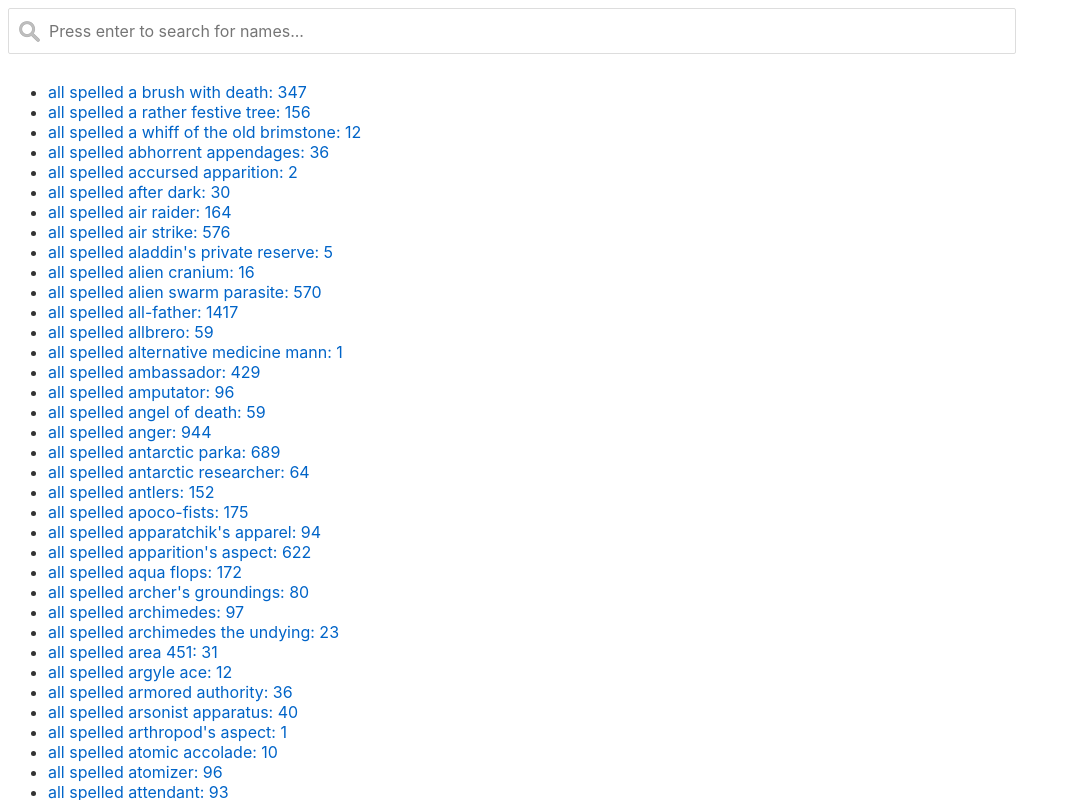
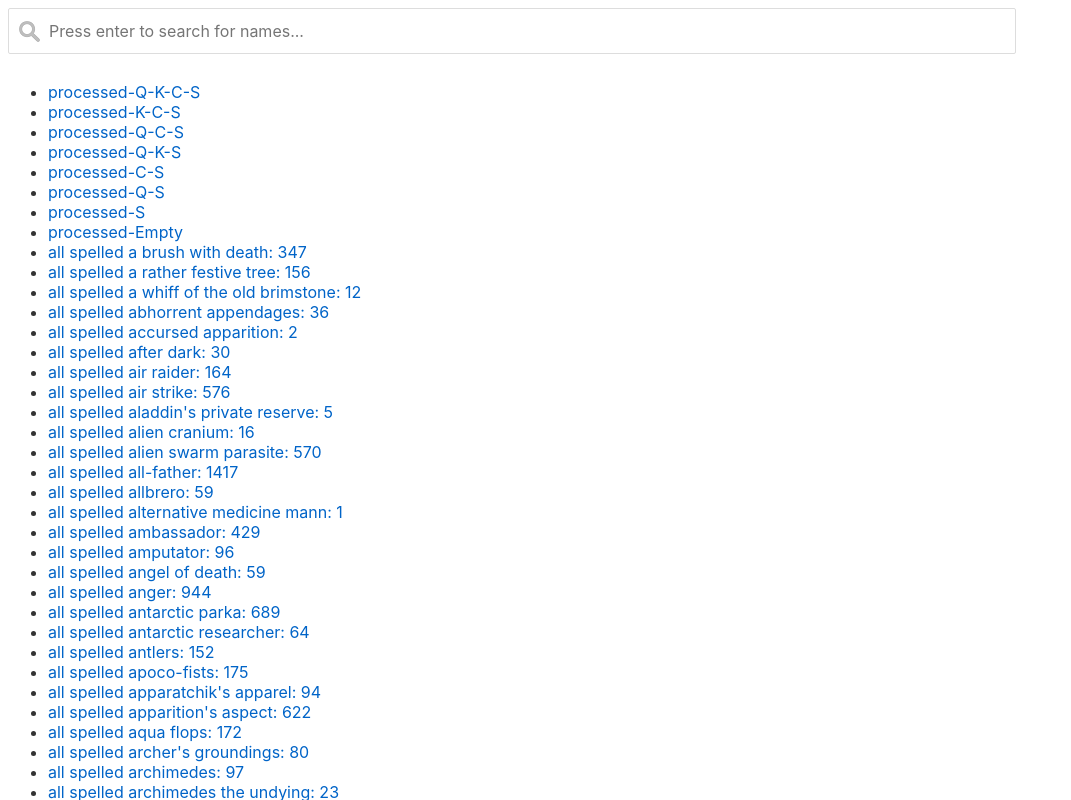
Before and after one commit to joekiller/counter-two, a Next.js app: page /all/render/index.html in a window 1280 px wide. Shown: the top 800 px of the page, without its empty margins (0-1071 px from the left). Built offline with nearby package versions, Linux system fonts and the light colour scheme.

Commit message:
add support for deep linking search results

```diff
--- /dev/null
+++ b/components/SearchForm.tsx
@@ -0,0 +1,70 @@
+import React, {useCallback, useEffect} from "react";
+import useMobileDetect from "./UseMobileDetect";
+import {ParsedUrlQuery} from "querystring";
+import {useRouter} from "next/router";
+
+function getSearchQuery(q: ParsedUrlQuery) {
+  return Array.isArray(q.q) ? q.q.join(' ') : q.q;
+}
+
+function getSpellSearch(d: Document): HTMLInputElement {
+  return document.getElementById("spellSearch") as HTMLInputElement
+}
+
+const SearchForm = ({loaded, handleLoaded, handleSearchChange, disableInstant}: {
+  loaded: boolean,
+  handleLoaded: (loaded: boolean) => void,
+  handleSearchChange: (searchText: string) => void,
+  disableInstant?: boolean
+}) => {
+  const router = useRouter();
+  const currentDevice = useMobileDetect();
+  const onInputChange: React.ChangeEventHandler<HTMLInputElement> = (e) => {
+    if(disableInstant || currentDevice.isMobile()) {
+      return;
+    }
+    handleSearchChange(e.target.value);
+  }
+
+  useEffect(() => {
+    if (router.isReady && !loaded) {
+      const current = getSpellSearch(document).value;
+      const sq = getSearchQuery(router.query) || "";
+      if(sq !== current) {
+        getSpellSearch(document).value = sq;
+      }
+      handleSearchChange(sq);
+      handleLoaded(true);
+    }
+  }, [handleLoaded, handleSearchChange, loaded, router.isReady, router.query]);
+
+  const handleSubmit = useCallback(() => {
+    const value = getSpellSearch(document).value;
+    const sq = getSearchQuery(router.query);
+    if (value != null && value !== sq) {
+      const base = router.asPath.split('?').shift()!
+      if (value) router.push(`${base}?q=${value.trim()}`, undefined, {shallow: true}).catch((e) => console.error(e));
+      else router.push(base, undefined, {shallow: true}).catch((e) => console.error(e));
+    }
+    handleSearchChange(value);
+  },[router, handleSearchChange])
+
+  return (
+    <form
+      onSubmit={(e) => {
+        e.preventDefault();
+        handleSubmit();
+      }}
+    >
+      <input
+        onChange={onInputChange}
+        enterKeyHint={"search"}
+        type={"search"}
+        name={"q"}
+        id={"spellSearch"}
+        placeholder={"Press enter to search for names..."}
+      />
+    </form>
+  )
+}
+export default SearchForm
--- /dev/null
+++ b/components/UseMobileDetect.ts
@@ -0,0 +1,25 @@
+import { useEffect } from 'react'
+
+const getMobileDetect = (userAgent: NavigatorID['userAgent']) => {
+  const isAndroid = () => Boolean(userAgent.match(/Android/i))
+  const isIos = () => Boolean(userAgent.match(/iPhone|iPad|iPod/i))
+  const isOpera = () => Boolean(userAgent.match(/Opera Mini/i))
+  const isWindows = () => Boolean(userAgent.match(/IEMobile/i))
+  const isSSR = () => Boolean(userAgent.match(/SSR/i))
+  const isMobile = () => Boolean(isAndroid() || isIos() || isOpera() || isWindows())
+  const isDesktop = () => Boolean(!isMobile() && !isSSR())
+  return {
+    isMobile,
+    isDesktop,
+    isAndroid,
+    isIos,
+    isSSR,
+  }
+}
+const useMobileDetect = () => {
+  useEffect(() => {}, [])
+  const userAgent = typeof navigator === 'undefined' ? 'SSR' : navigator.userAgent
+  return getMobileDetect(userAgent)
+}
+
+export default useMobileDetect
--- a/package.json
+++ b/package.json
@@ -1,6 +1,6 @@
 {
   "name": "counter-two",
-  "version": "1.1.1",
+  "version": "1.2.0",
   "private": true,
   "scripts": {
     "dev": "next dev",
--- a/pages/[category]/render/index.html.tsx
+++ b/pages/[category]/render/index.html.tsx
@@ -1,5 +1,5 @@
 import Category from "../../../components/Category";
-import React from "react";
+import React, {useCallback, useEffect, useState} from "react";
 import {GetStaticPaths, GetStaticProps, NextPage} from "next";
 import Head from "next/head";
 import {ItemLink} from "../../../components/ItemLink";
@@ -10,6 +10,10 @@ import fsp from "fs/promises";
 import path from "path";
 import Grouping from "../../../components/Grouping";
 import Link from "next/link";
+import {NextRouter, Router, useRouter} from "next/router";
+import useMobileDetect from "../../../components/UseMobileDetect";
+import SearchForm from "../../../components/SearchForm";
+import {ItemFooter} from "../../../components/ItemFooter";
 
 
 export interface CategoryQuery extends ParsedUrlQuery {
@@ -63,7 +67,13 @@ function keywords(category: Category) {
   return `tf2 ${fill} index, tf2 ${fill} total, tf2 ${fill} count, counter, trading, team fortress 2`
 }
 
-export function handleSearchChange(searchText: string, withLinks: boolean, stats?: {total: number, displayTotal: number, setDisplayTotal: React.Dispatch<React.SetStateAction<number>>}): void {
+interface HandleSearchChangeParams {
+  searchText: string;
+  withLinks: boolean;
+  stats?: { total: number; displayTotal: number; setDisplayTotal: React.Dispatch<React.SetStateAction<number>> };
+}
+
+export function handleSearchChange({searchText, withLinks, stats}: HandleSearchChangeParams): void {
   const filter = searchText.toUpperCase();
   const included = (text: string) => (text.toUpperCase().indexOf(filter) > -1)
   const ul = document.getElementById("spellList");
@@ -79,7 +89,7 @@ export function handleSearchChange(searchText: string, withLinks: boolean, stats
       a = li[i];
     }
     const txtValue = a.textContent || a.innerText;
-    if (included(txtValue)) {
+    if (included(txtValue) || !txtValue) {
       if(a.dataset.total) {
         newTotal += parseInt(a.dataset.total);
       }
@@ -102,6 +112,7 @@ function processedLink(category: Category, s: string) {
 }
 
 const SpellIndex: NextPage<CategoryParams> = ({ category , summaryItems}) => {
+  const [loaded, setLoaded] = useState(false);
   const title = `All ${options(category, 'Spells', 'PostLife Spells')} Index`
   return (
     <div>
@@ -112,13 +123,14 @@ const SpellIndex: NextPage<CategoryParams> = ({ category , summaryItems}) => {
         <link rel="icon" type="image/png" href="/static/key-solid.svg" />
       </Head>
 
-      <main className="spell-list">
-        <input enterKeyHint={"search"} type={"search"} id={"spellSearch"} onChange={(e) => handleSearchChange(e.target.value, false)} placeholder={"Press enter to search for names..."}/>
-        <ul id="spellList">
-          {summaryItems.map(i =>
-            <li data-category={i.category} data-grouping={i.grouping} data-name={i.name} data-fullname={i.fullName} data-total={i.total} key={`${i.name}${i.grouping}${i.category}`}>
-              <ItemLink data-category={i.category} data-grouping={i.grouping} data-name={i.name} data-fullname={i.fullName} data-total={i.total}/>
-            </li>)}
+      <h2 style={{display: !loaded ? 'block' : 'none'}}>Loading...</h2>
+      <main className="spell-list" style={{visibility: loaded ? 'visible' : 'hidden', display: loaded ? 'block': 'none'}}>
+        <SearchForm
+          loaded={loaded}
+          handleLoaded={setLoaded}
+          handleSearchChange={(searchText: string) => handleSearchChange({searchText : searchText, withLinks : false})}
+        />
+        <ul id="spellList" style={{visibility: loaded ? 'visible' : 'hidden'}}>
           <li>{processedLink(category, 'processed-Q-K-C-S')}</li>
           <li>{processedLink(category, 'processed-K-C-S')}</li>
           <li>{processedLink(category, 'processed-Q-C-S')}</li>
@@ -127,10 +139,14 @@ const SpellIndex: NextPage<CategoryParams> = ({ category , summaryItems}) => {
           <li>{processedLink(category, 'processed-Q-S')}</li>
           <li>{processedLink(category, 'processed-S')}</li>
           <li>{processedLink(category, 'processed-Empty')}</li>
+          {summaryItems.map(i =>
+            <li data-category={i.category} data-grouping={i.grouping} data-name={i.name} data-fullname={i.fullName} data-total={i.total} key={`${i.name}${i.grouping}${i.category}`}>
+              <ItemLink data-category={i.category} data-grouping={i.grouping} data-name={i.name} data-fullname={i.fullName} data-total={i.total}/>
+            </li>)}
         </ul>
       </main>
       <footer>
-        <CountFooter />
+        <ItemFooter />
       </footer>
     </div>
   )
```
Also changed, not shown: components/Processed.tsx (+12 -7 lines), pages/[category]/render/[grouping]/[name].tsx (+11 -7 lines).
